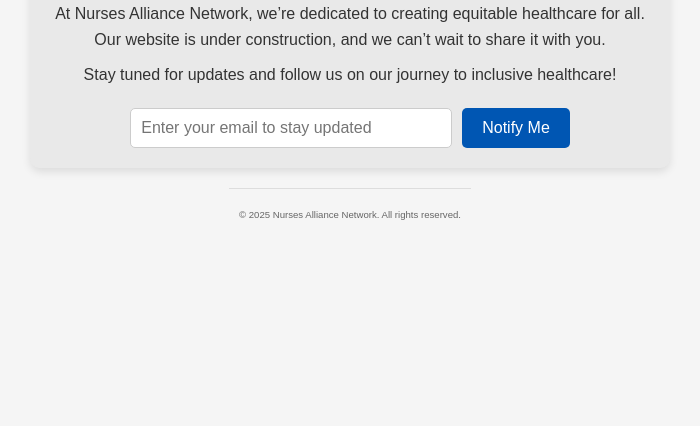
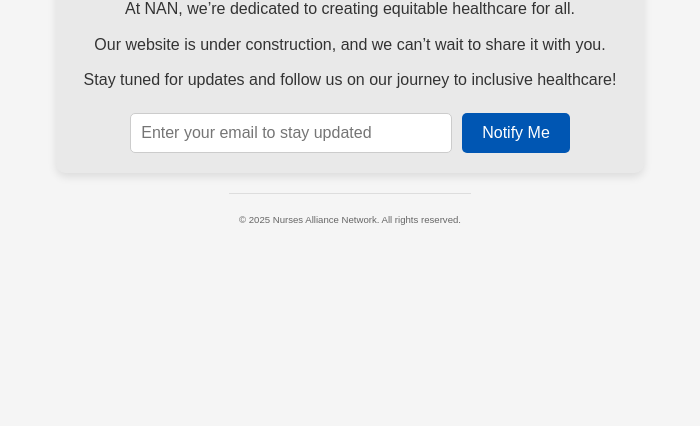
Before and after one commit to phoenix-astatine/NAN, a plain HTML site: page index.html in a window 1280 px wide. Shown: the part 374-800 px from the top of the page, without its empty margins (290-990 px from the left). Drawn offline with Linux system fonts and the light colour scheme.

Commit message:
Update index.html

```diff
--- a/index.html
+++ b/index.html
@@ -14,7 +14,8 @@
             </div>
             <div class="content">
                 <h1>We're Building Something Amazing!</h1>
-                <p>At Nurses Alliance Network, we’re dedicated to creating equitable healthcare for all. Our website is under construction, and we can’t wait to share it with you.</p>
+                <p>At NAN, we’re dedicated to creating equitable healthcare for all.</p>
+                <p>Our website is under construction, and we can’t wait to share it with you.</p>
                 <p>Stay tuned for updates and follow us on our journey to inclusive healthcare!</p>
                 <div class="email-subscription">
                     <input type="email" placeholder="Enter your email to stay updated">
```
